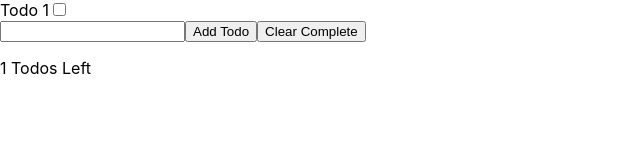
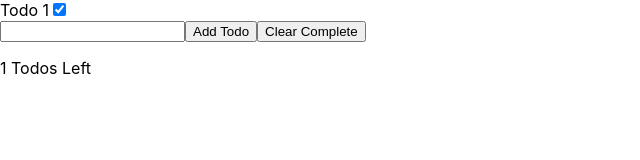
Before and after one commit to ioanh/react-to-do-app, a React (Create React App) app: page / in a window 1280 px wide. Shown: the top 160 px of the page, without its empty margins (0-640 px from the left). Built offline with nearby package versions, Linux system fonts and the light colour scheme.

Commit message:
finished it

```diff
--- a/src/ToDo.js
+++ b/src/ToDo.js
@@ -1,14 +1,14 @@
 import React, { Component } from 'react'
 
 export default class ToDo extends Component {
-    onToggle(){
-        console.log('wtf')
+    onToggle = () => {
+        this.props.toggleToDo(this.props.todo.id)
     }
     render() {
         return (
             <div>
                 {this.props.todo.name}
-                <input onClick={this.onToggle} type="checkbox" Checked={this.props.todo.complete} ></input>
+                <input onChange={this.onToggle}  type="checkbox" checked={this.props.todo.complete} ></input>
             </div>
         )
     }
```
